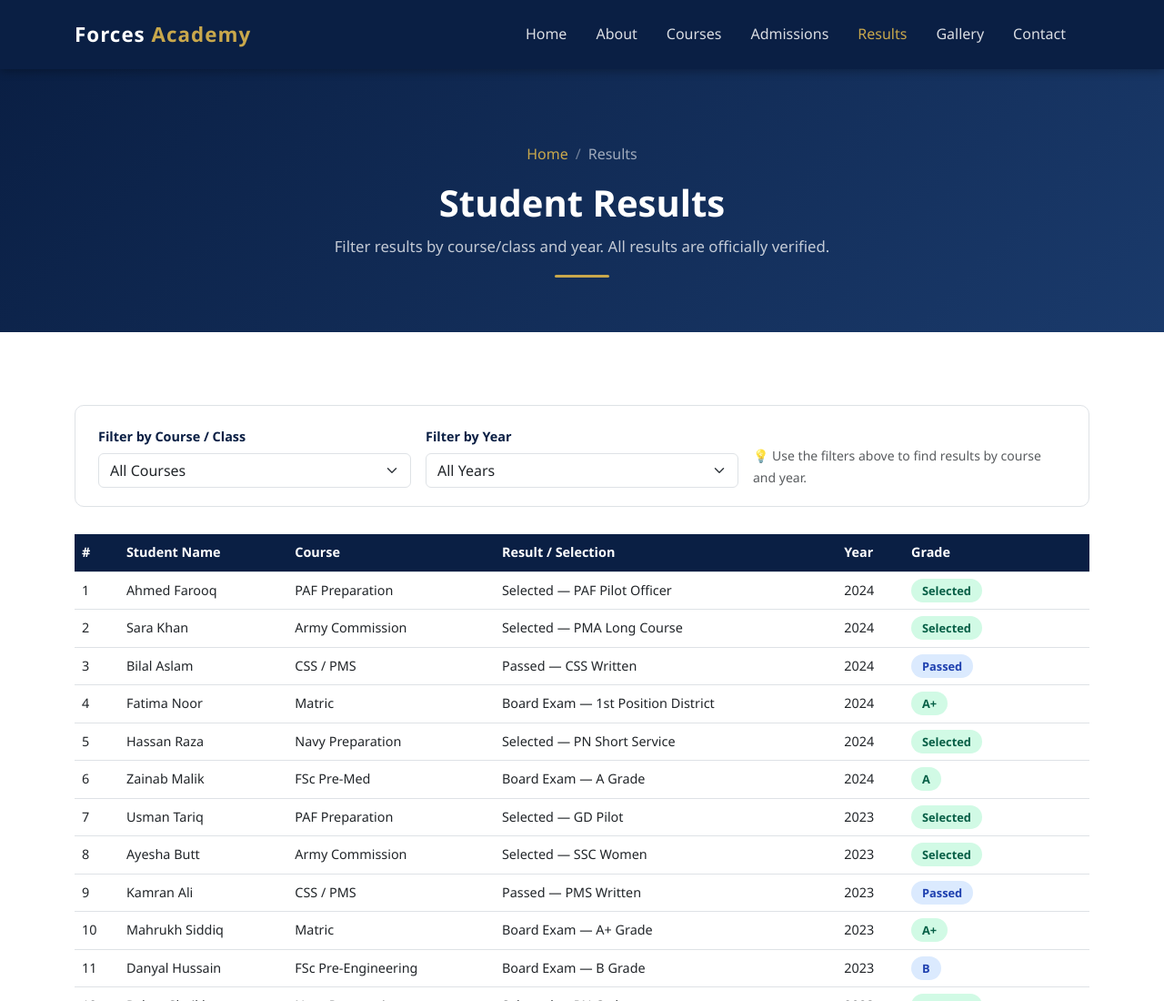
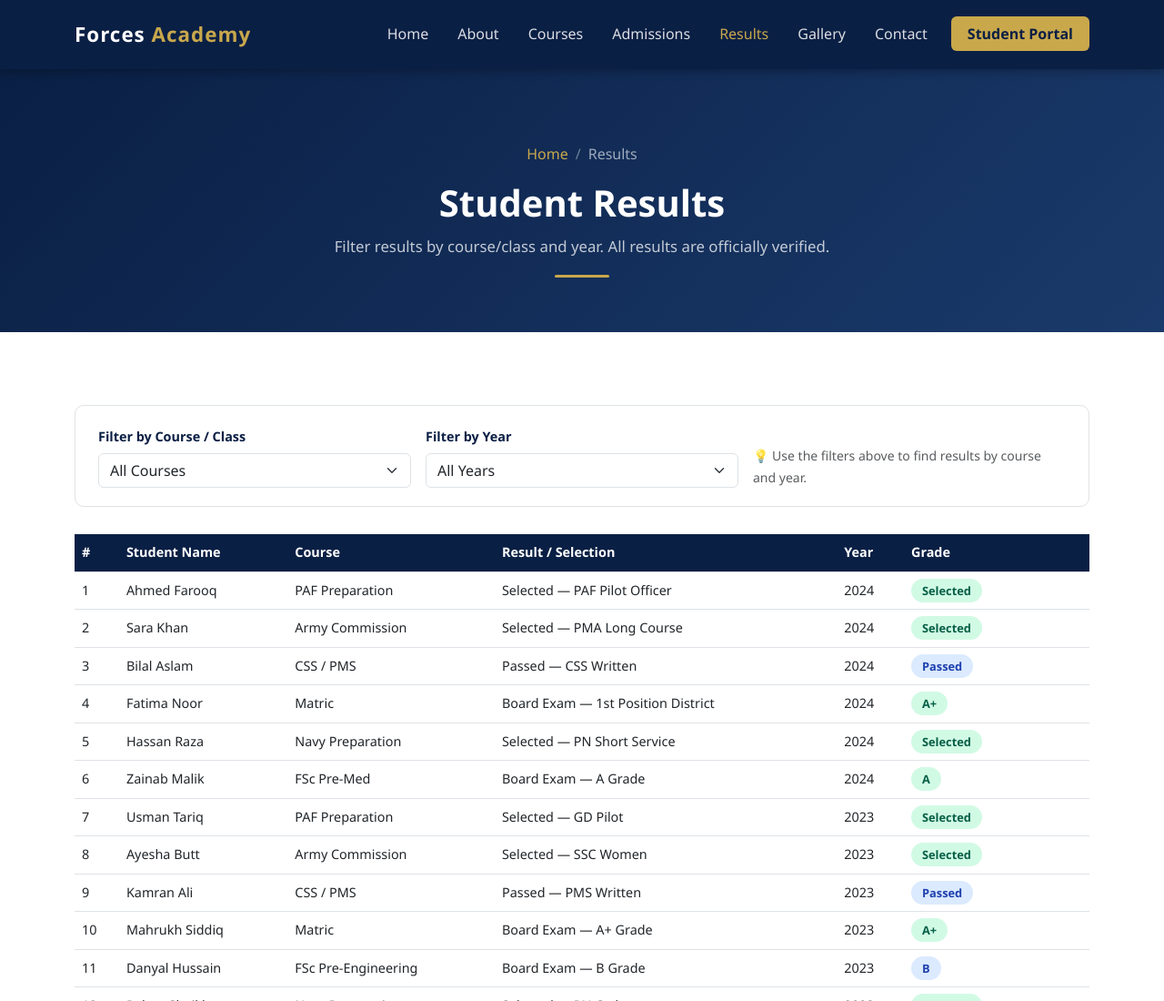
Before and after one commit to reemkhan337-ops/reemkhan337-ops-forces-academy-frontend-codesaviours-si26-umreen, a plain HTML site: page results.html in a window 1280 px wide. Shown: the top 1100 px of the page at 91% size. Drawn offline with nearby package versions, Linux system fonts and the light colour scheme.

```diff
--- a/results.html
+++ b/results.html
@@ -27,6 +27,7 @@
           <li class="nav-item"><a class="nav-link" href="gallery.html">Gallery</a></li>
           <li class="nav-item"><a class="nav-link" href="contact.html">Contact</a></li>
           <li class="nav-item ms-lg-2">
+            <a class="btn-portal" href="#">Student Portal</a>
           </li>
         </ul>
       </div>
```
